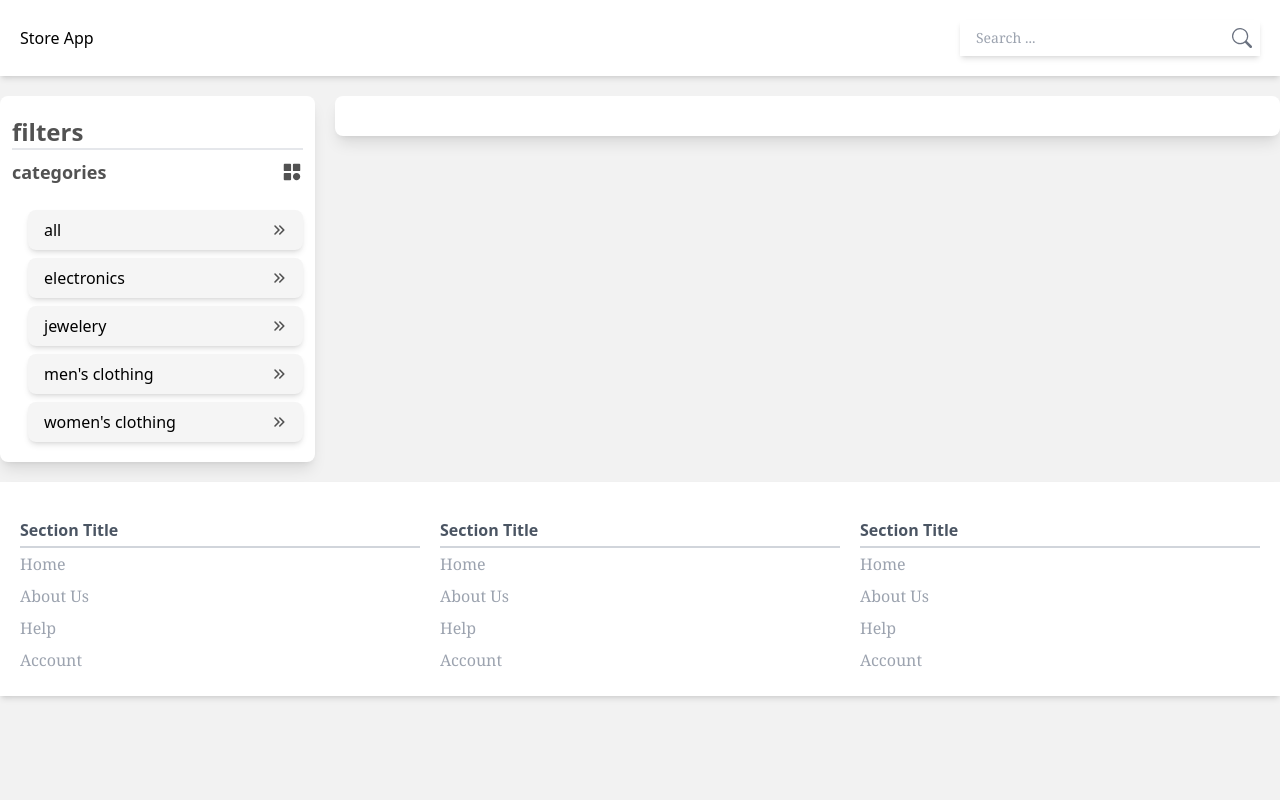
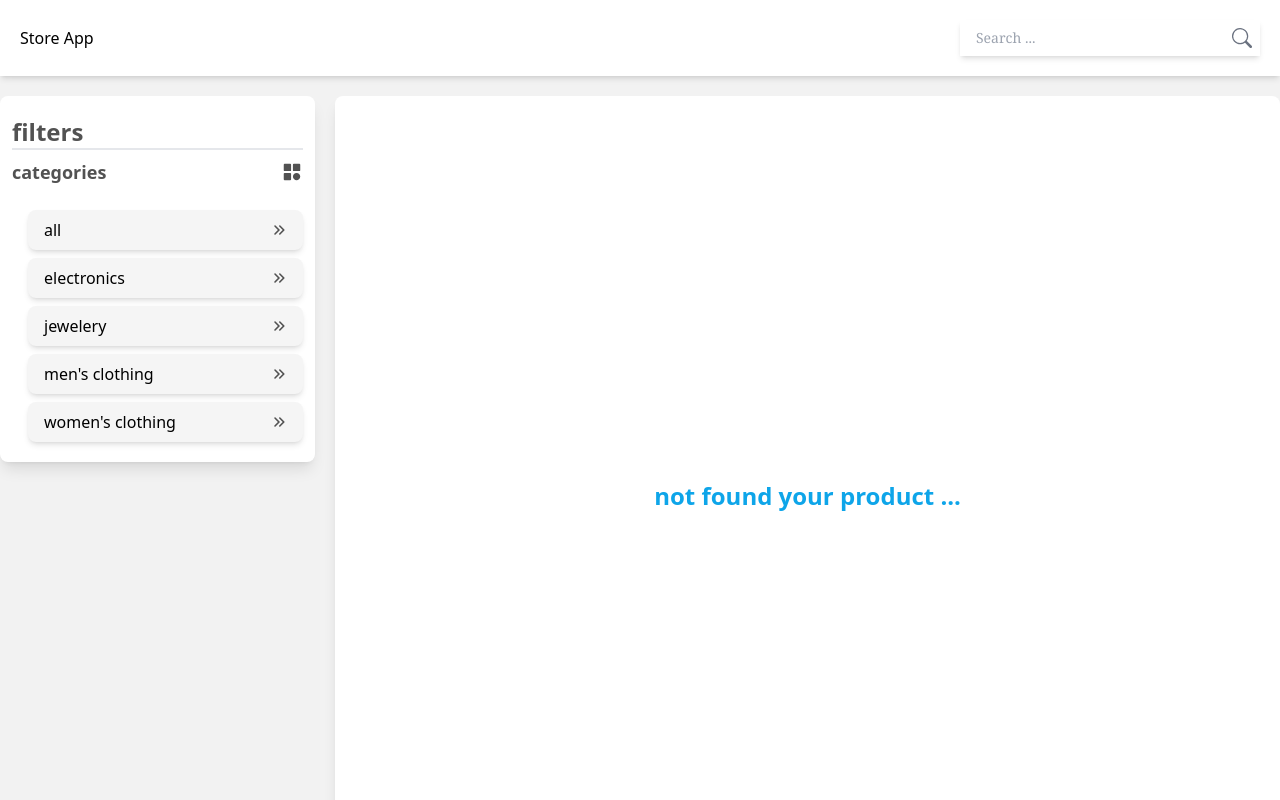
Before and after one commit to AmirAliAzimloo/snappDoctor, a Next.js app: page / in a window 1280 px wide. Shown: the top 800 px of the page. Built offline with nearby package versions, Linux system fonts and the light colour scheme.

Commit message:
project completed

```diff
--- a/app/(main)/components/Categories/Categories.tsx
+++ b/app/(main)/components/Categories/Categories.tsx
@@ -14,7 +14,9 @@ const Categories = () => {
   const [filterskind,setFiltersKind] = useState<string>("")
 
   if (isLoading) {
-    return <Loader isLoading={true} />;
+    return (
+        <Loader isLoading={true} />
+    );
   }
 
   if (error) {
--- a/app/(main)/components/Products/ProductList.tsx
+++ b/app/(main)/components/Products/ProductList.tsx
@@ -27,8 +27,8 @@ const ProductList: React.FC<ProductListProps> = ({
 
   if (!data) {
     return (
-      <div className="w-full" data-testid="loader" >
-        <Loader   isLoading={true} />;
+      <div className="w-full flex" data-testid="loader" >
+        <Loader   isLoading={true} />
       </div>
     )
 
@@ -42,7 +42,17 @@ const ProductList: React.FC<ProductListProps> = ({
     );
   }
 
-  if (data) {
+  if(data?.products?.length == 0){
+    return(
+      <div className="w-full flex justify-center flex-wrap items-center h-screen md:w-3/4 bg-white rounded-lg shadow-lg p-5" >
+        <div className="-m-4 text-sky-500 text-2xl font-extrabold " >
+        not found your product ...
+        </div>
+      </div>
+    )
+  }
+
+  if (data?.products?.length > 0) {
     return (
       <section className="w-full md:w-3/4 bg-white rounded-lg shadow-lg p-5">
         <div data-testid="product-list" className="flex justify-center flex-wrap items-center -m-4">
--- a/app/(main)/page.tsx
+++ b/app/(main)/page.tsx
@@ -1,4 +1,5 @@
 import ProductList from "./components/Products/ProductList";
+
 
 
 export default function Home() {
--- a/app/api/products/[[...slug]]/route.ts
+++ b/app/api/products/[[...slug]]/route.ts
@@ -62,7 +62,6 @@ export async function GET(request: Request, { params }: { params: IParams }) {
      });
     }
   } catch (error: any) {
-    // console.log(error, "ERROR_MESSAGES_CATEGORIES");
     return new NextResponse("InteranlError", { status: 500 });
   }
 }
--- a/app/components/Searchbar/index.tsx
+++ b/app/components/Searchbar/index.tsx
@@ -11,6 +11,8 @@ const Searchbar = () => {
 
   const [search,setSearch] = useState("")
   const router = useRouter();
+
+
 
 
 
@@ -38,6 +40,7 @@ const Searchbar = () => {
     onKeyDown={(e)=>{
       if(e.key === 'Enter' && !!search.trim()) {
         router.push(`/search/${search}`)
+        setSearch("")
     }
     }}
     />
--- /dev/null
+++ b/app/not-found.tsx
@@ -0,0 +1,11 @@
+
+
+const NotFound = () => {
+    return (
+       <div className=" font-extrabold bg-neutral-600 text-3xl text-gray-300 w-screen h-screen overflow-hidden flex justify-center items-center">
+          404 | Not Found
+       </div>
+    );
+ }
+
+ export default NotFound;
--- a/app/providers/SWR/SWRProvider.tsx
+++ b/app/providers/SWR/SWRProvider.tsx
@@ -1,11 +1,11 @@
 "use client"
-import axios from "@/app/libs/axios";
+import { axiosPrivate } from "@/app/libs/axios";
 // import axios from "axios";
 import { SWRConfig } from "swr";
 export const SWRProvider = ({children}:{children:React.ReactNode})=>{
     return (
         <SWRConfig
-        value={{ fetcher: (url) => axios.get(url).then(res => res.data) }}
+        value={{ fetcher: (url) => axiosPrivate.get(url).then(res => res.data) }}
         >
         {children}
         </SWRConfig>
--- a/package.json
+++ b/package.json
@@ -12,8 +12,6 @@
   "dependencies": {
     "animate.css": "^4.1.1",
     "axios": "^1.6.2",
-    "clsx": "^2.0.0",
-    "msw": "^2.0.9",
     "next": "14.0.2",
     "react": "^18",
     "react-dom": "^18",
```
Also changed, not shown: 2 other files (tests, documents, lock files or other folders).
